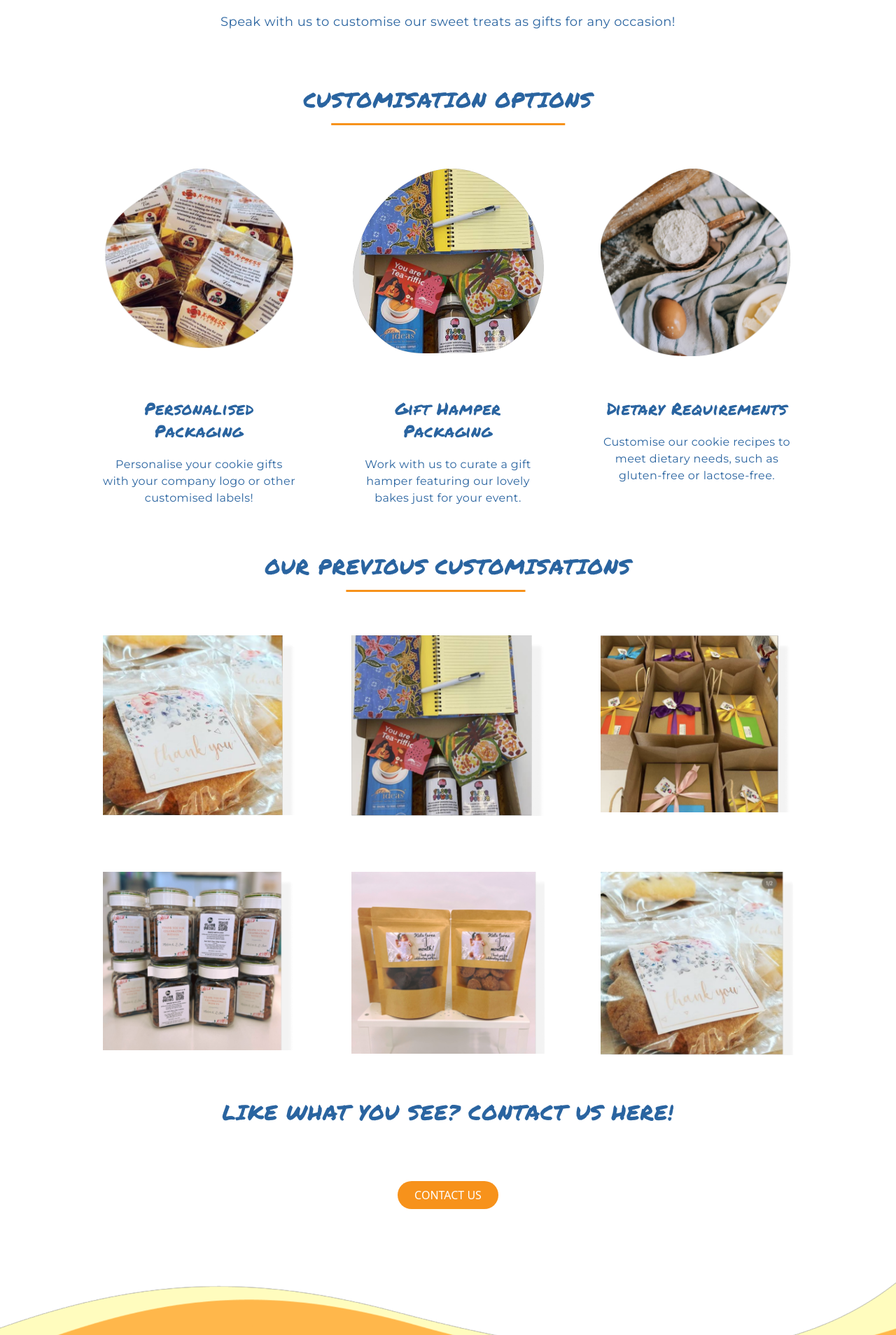
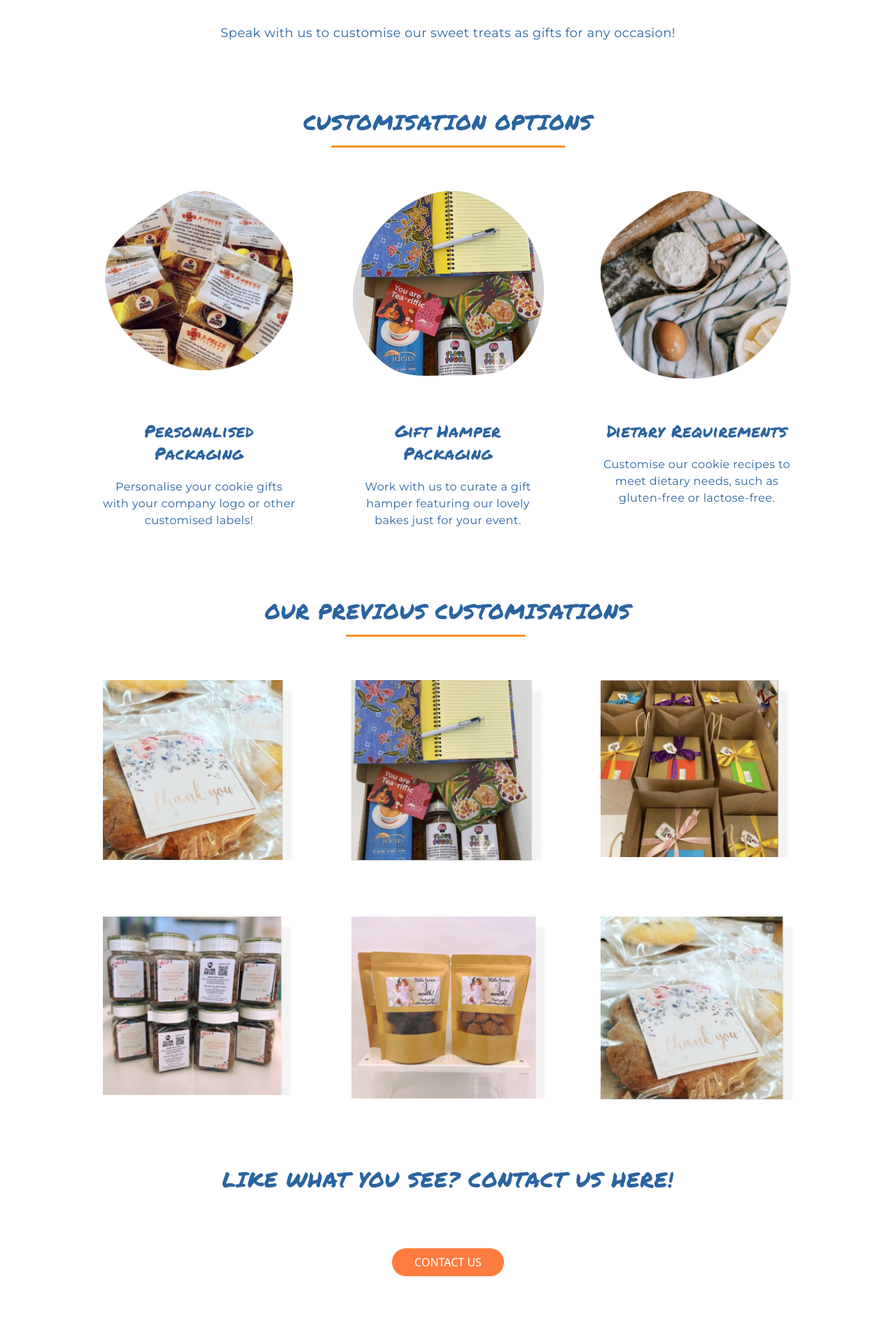
Before and after one commit to SamuelPhua/Client, a React (Vite) app: page /bulk-orders in a window 1280 px wide. Shown: the part 712-2620 px from the top of the page at 70% size. Built offline with nearby package versions, Linux system fonts and the light colour scheme.

Commit message:
bulkorders completed

```diff
--- a/src/Components/BulkOrders.jsx
+++ b/src/Components/BulkOrders.jsx
@@ -15,7 +15,7 @@ const BulkOrders = () => {
       />
 
       {/* #1 INTRO - what can we do for you? */}
-      <div className="w-auto mx-auto mt-20 mb-16">
+      <div className="w-auto mt-24 mx-auto mb-16">
         <h2 className="tracking-wide text-center font-permanentMarker text-darkBlueFont text-3xl md:text-3xl mb-14">
           WHAT{" "}
           <span className="underline underline-offset-22 decoration-orange">
@@ -36,7 +36,7 @@ const BulkOrders = () => {
       </div>
 
       {/* #2 - Customisation Options (3 divs side by side) */}
-      <div className="w-auto mx-auto mb-16">
+      <div className="w-auto mt-24 mx-auto mb-16">
         <h2 className="tracking-wide text-center font-permanentMarker text-darkBlueFont text-3xl md:text-3xl mb-14">
           CU
           <span className="underline underline-offset-22 decoration-orange">
@@ -91,7 +91,7 @@ const BulkOrders = () => {
       </div>
 
       {/* #3 Previous customisations grid display */}
-      <div className="w-auto mx-auto mb-16">
+      <div className="w-auto mt-24 mx-auto mb-16">
         <h2 className="tracking-wide text-center font-permanentMarker text-darkBlueFont text-3xl md:text-3xl mb-14">
           OUR PR
           <span className="underline underline-offset-22 decoration-orange">
@@ -104,7 +104,7 @@ const BulkOrders = () => {
         {/* row 1 images */}
         <div className="flex flex-wrap justify-evenly w-10/12 mt-20 mx-auto">
           <div className="w-4/12 px-10">
-            <img src="src/assets/imagesBulkOrders/Corporate-Customisation1.png" />
+            <img src="src/assets/imagesBulkOrders/Corporate-Customisation1.png " />
           </div>
           <div className="w-4/12 px-10">
             <img src="src/assets/imagesBulkOrders/Corporate-Customisation2.png" />
@@ -128,12 +128,16 @@ const BulkOrders = () => {
       </div>
 
       {/* #4 contact us - button route */}
-      <div className="w-auto mx-auto mb-16">
+      <div className="w-auto mt-24 mx-auto mb-16">
         <h2 className="tracking-wide text-center font-permanentMarker text-darkBlueFont text-3xl md:text-3xl mb-10">
           LIKE WHAT YOU SEE? CONTACT US HERE!
         </h2>
         <div className="text-center mx-auto">
-          <Button displayName="CONTACT US" onClick={handleCLick} />
+          <Button
+            displayName="CONTACT US"
+            width="10rem"
+            onClick={handleCLick}
+          />
         </div>
       </div>
     </div>
--- a/src/Components/bulkOrders.jsx
+++ b/src/Components/bulkOrders.jsx
@@ -15,7 +15,7 @@ const BulkOrders = () => {
       />
 
       {/* #1 INTRO - what can we do for you? */}
-      <div className="w-auto mx-auto mt-20 mb-16">
+      <div className="w-auto mt-24 mx-auto mb-16">
         <h2 className="tracking-wide text-center font-permanentMarker text-darkBlueFont text-3xl md:text-3xl mb-14">
           WHAT{" "}
           <span className="underline underline-offset-22 decoration-orange">
@@ -36,7 +36,7 @@ const BulkOrders = () => {
       </div>
 
       {/* #2 - Customisation Options (3 divs side by side) */}
-      <div className="w-auto mx-auto mb-16">
+      <div className="w-auto mt-24 mx-auto mb-16">
         <h2 className="tracking-wide text-center font-permanentMarker text-darkBlueFont text-3xl md:text-3xl mb-14">
           CU
           <span className="underline underline-offset-22 decoration-orange">
@@ -91,7 +91,7 @@ const BulkOrders = () => {
       </div>
 
       {/* #3 Previous customisations grid display */}
-      <div className="w-auto mx-auto mb-16">
+      <div className="w-auto mt-24 mx-auto mb-16">
         <h2 className="tracking-wide text-center font-permanentMarker text-darkBlueFont text-3xl md:text-3xl mb-14">
           OUR PR
           <span className="underline underline-offset-22 decoration-orange">
@@ -104,7 +104,7 @@ const BulkOrders = () => {
         {/* row 1 images */}
         <div className="flex flex-wrap justify-evenly w-10/12 mt-20 mx-auto">
           <div className="w-4/12 px-10">
-            <img src="src/assets/imagesBulkOrders/Corporate-Customisation1.png" />
+            <img src="src/assets/imagesBulkOrders/Corporate-Customisation1.png " />
           </div>
           <div className="w-4/12 px-10">
             <img src="src/assets/imagesBulkOrders/Corporate-Customisation2.png" />
@@ -128,12 +128,16 @@ const BulkOrders = () => {
       </div>
 
       {/* #4 contact us - button route */}
-      <div className="w-auto mx-auto mb-16">
+      <div className="w-auto mt-24 mx-auto mb-16">
         <h2 className="tracking-wide text-center font-permanentMarker text-darkBlueFont text-3xl md:text-3xl mb-10">
           LIKE WHAT YOU SEE? CONTACT US HERE!
         </h2>
         <div className="text-center mx-auto">
-          <Button displayName="CONTACT US" onClick={handleCLick} />
+          <Button
+            displayName="CONTACT US"
+            width="10rem"
+            onClick={handleCLick}
+          />
         </div>
       </div>
     </div>
--- a/src/Components/reusables/OrangeButton.jsx
+++ b/src/Components/reusables/OrangeButton.jsx
@@ -3,7 +3,7 @@ import React from "react";
 const Button = ({ displayName, width, onClick }) => {
   return (
     <button
-      className="text-white bg-orange focus:outline-none focus:ring-4 hover:bg-darkOrange focus:bg-darkOrange rounded-full mt-5 mb-5 md:mt-10 py-2 w-28 md:w-32 lg:w-36 mx-auto"
+      className="text-white bg-darkOrange focus:outline-none focus:ring-4 hover:text-darkOrange hover:bg-buttonHoverOrange hover:border-darkOrange focus:bg-buttonHoverOrange rounded-full mt-5 mb-5 md:mt-10 py-2 w-28 md:w-32 lg:w-36 mx-auto"
       id={displayName}
       style={{ width: width }}
       onClick={(event) => onClick(event)}
--- a/tailwind.config.cjs
+++ b/tailwind.config.cjs
@@ -27,6 +27,7 @@ module.exports = {
         darkBlue: "#2D65A2",
         lightBlue: "#3670AD",
         darkBlueFont: "#2A64A0",
+        buttonHoverOrange: "#F7C8B2",
         lightOrange: "#FFF6E8",
         orange: "#F7921B",
         darkOrange: "#FF7C40",
```
